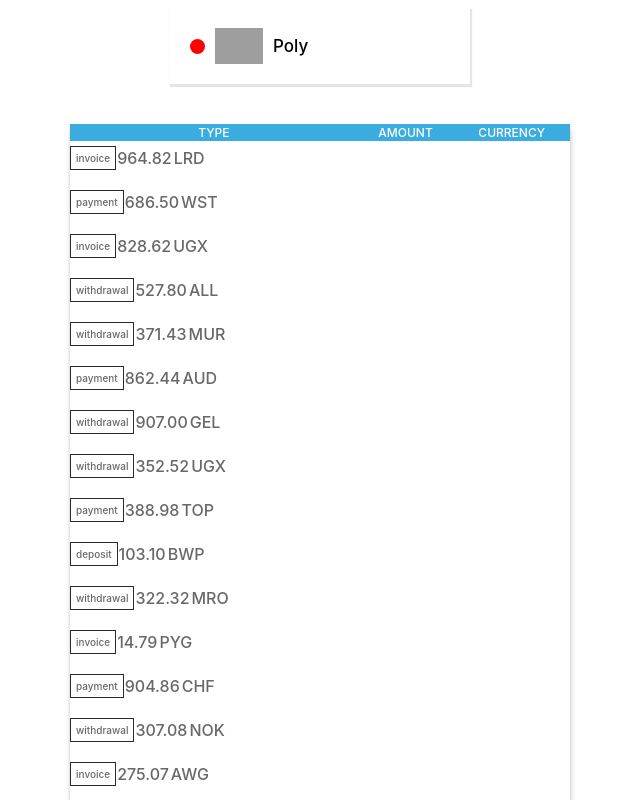
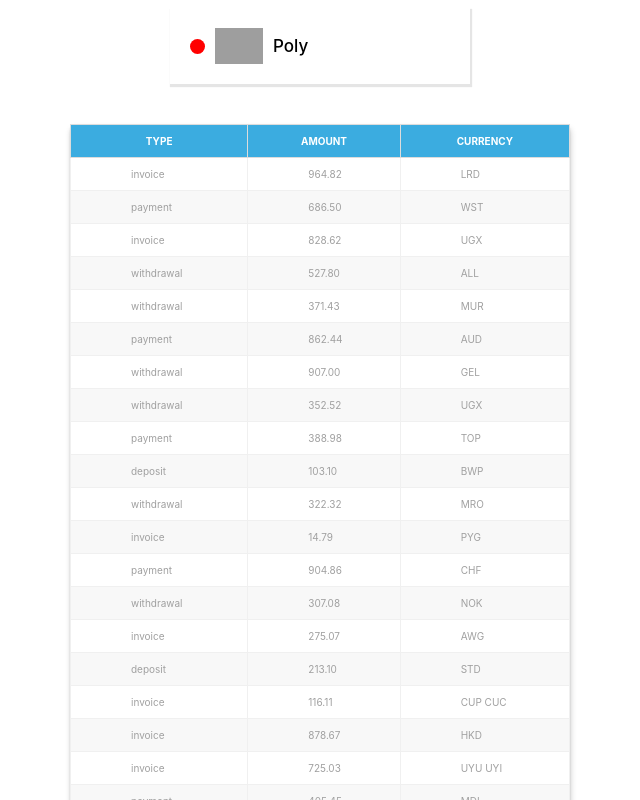
Before and after one commit to An-nettt/goit-react-hw-01-components, a React (Create React App) app: page / in a window 1280 px wide. Shown: the part 940-1740 px from the top of the page, without its empty margins (320-960 px from the left). Built offline with nearby package versions, Linux system fonts and the light colour scheme; grey boxes are pictures that could not be loaded.

Commit message:
Add styled to Transaction

```diff
--- a/src/components/TransactionHistory/Transaction/Transaction.jsx
+++ b/src/components/TransactionHistory/Transaction/Transaction.jsx
@@ -1,12 +1,12 @@
 import PropTypes from 'prop-types';
-import { Item, Type, Amount, Currency } from '../TransactionHistory.styled';
+import { Item, TableData } from '../TransactionHistory.styled';
 
 export const Transaction = ({ type, amount, currency }) => {
   return (
     <Item>
-      <Type>{type}</Type>
-      <Amount>{amount}</Amount>
-      <Currency>{currency}</Currency>
+      <TableData>{type}</TableData>
+      <TableData>{amount}</TableData>
+      <TableData>{currency}</TableData>
     </Item>
   );
 };
--- a/src/components/TransactionHistory/TransactionHistory.styled.jsx
+++ b/src/components/TransactionHistory/TransactionHistory.styled.jsx
@@ -10,50 +10,40 @@ export const Table = styled.table`
   border-radius: 5px;
   flex-basis: calc((100% - 4px) / 3);
   border-collapse: collapse;
+  border: 1px solid #2a2a2a;
 `;
 
 export const Title = styled.th`
-  justify-content: center;
   margin: 20px 0;
+  padding: 10px;
+  font-size: 10px;
   text-transform: uppercase;
   color: #fff;
   background-color: #3bace0;
-  font-size: 12px;
-  font-weight: 500;
+  border: 1px solid #dcdcdc;
 `;
 
 export const List = styled.tbody`
-  justify-content: center;
   padding: 0;
   margin: 0;
   list-style: none;
+  border: 1px solid #dcdcdc;
 `;
 
 export const Item = styled.tr`
-  display: flex;
-  align-items: center;
   margin: 0;
   padding: 5px 0 15px;
   flex-basis: calc((100% - 30px) / 4);
+  border: 1px solid #dcdcdc;
+  :nth-child(2n) {
+    background-color: #f8f8f8;
+  }
 `;
 
-export const Type = styled.td`
+export const TableData = styled.td`
   font-size: 10px;
-  font-weight: 500;
-  color: #686868;
-  padding: 5px;
-  border: 1px solid #2a2a2a;
+  font-weight: 400;
+  color: #a0a0a0;
+  padding: 10px 10px 10px 60px;
+  border: 1px solid #f0f0f0;
 `;
-
-export const Amount = styled.td`
-  font-size: 16px;
-  font-weight: 500;
-  color: #686868;
-`;
-
-export const Currency = styled.td`
-  font-size: 16px;
-  font-weight: 500;
-  color: #686868;
-  text-transform: uppercase;
-`;
```
